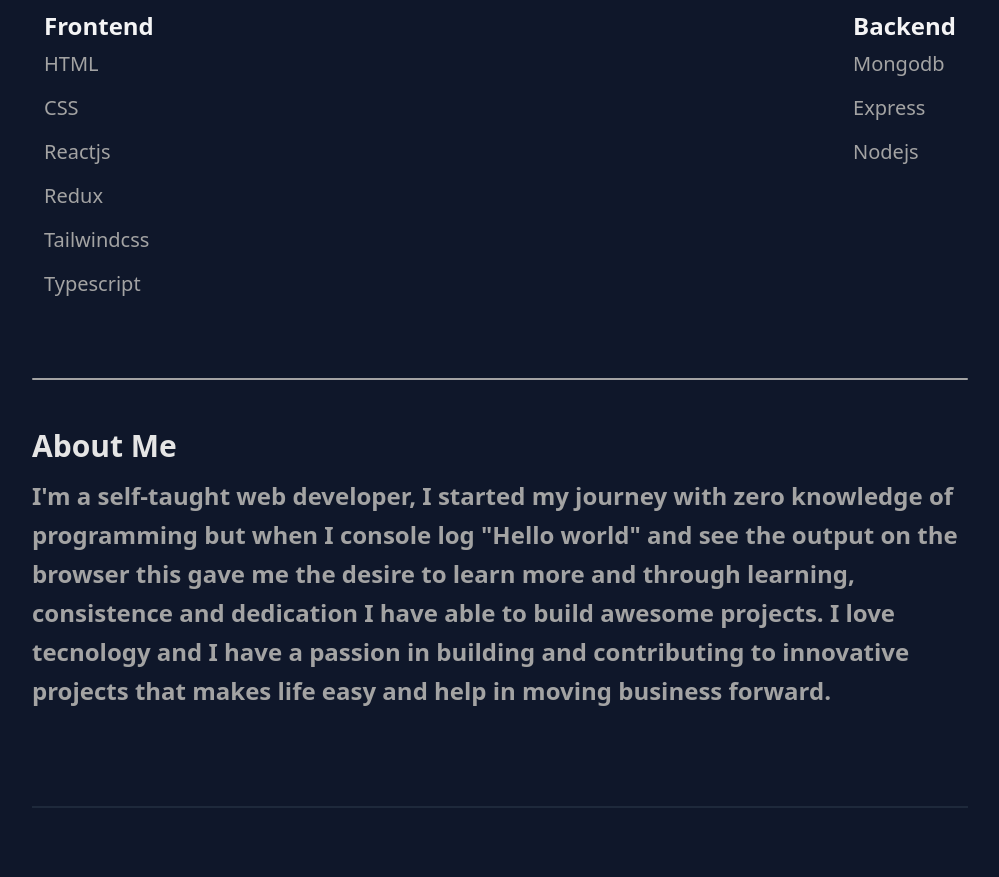
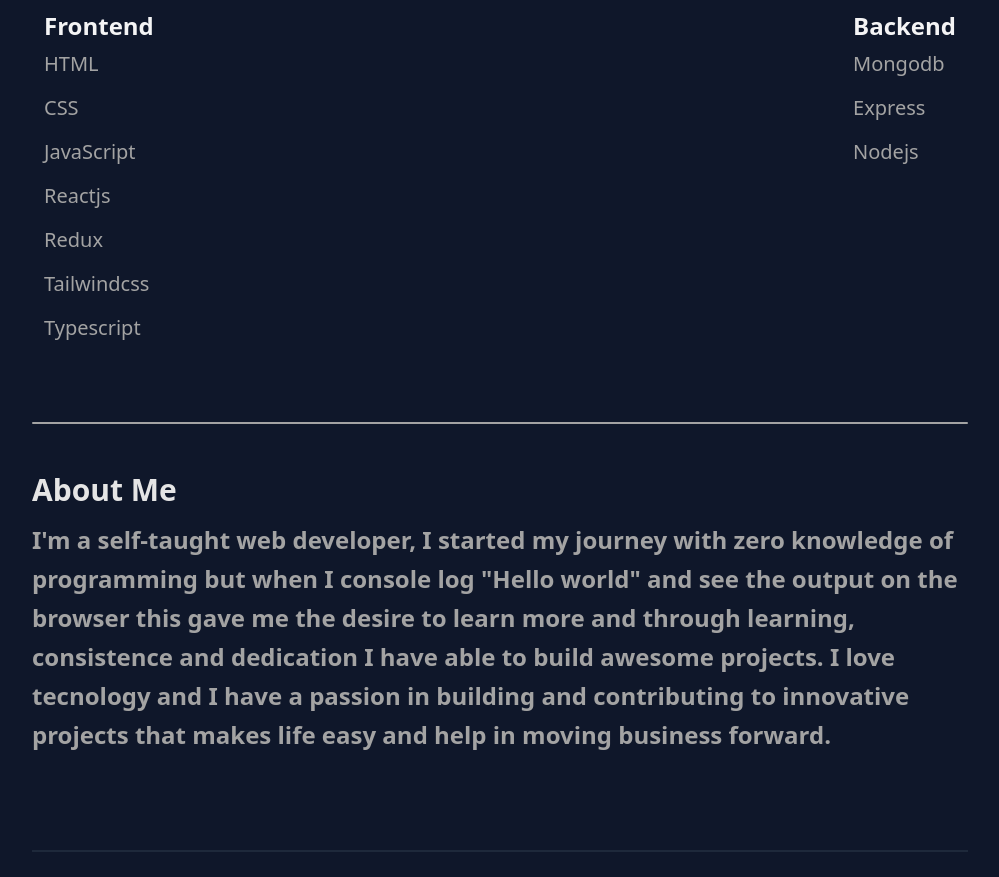
Before and after one commit to timothyKinuthia/my-portfolio, a Next.js app: page / in a window 1280 px wide. Shown: the part 1340-2217 px from the top of the page, without its empty margins (140-1139 px from the left). Built offline with nearby package versions, Linux system fonts and the light colour scheme.

Commit message:
making some adjustments on the technology section

```diff
--- a/components/tecnologies/Technology.js
+++ b/components/technologies/Technology.js
@@ -1,4 +1,4 @@
-const frontend = ["HTML", "CSS", "Reactjs", "Redux", "Tailwindcss", "Typescript"];
+const frontend = ["HTML", "CSS", "JavaScript", "Reactjs", "Redux", "Tailwindcss", "Typescript"];
 
 const backend = ["Mongodb", "Express", "Nodejs"];
 
--- a/pages/index.js
+++ b/pages/index.js
@@ -2,7 +2,7 @@
 import Layout from '../components/layout/Layout';
 import Hero from '../components/hero/Hero'
 import Projects from '../components/projects/Projects';
-import Technology from "../components/tecnologies/Technology";
+import Technology from "../components/technologies/Technology";
 import About from "../components/about/About";
 import Footer from "../components/footer/Footer";
 
```
